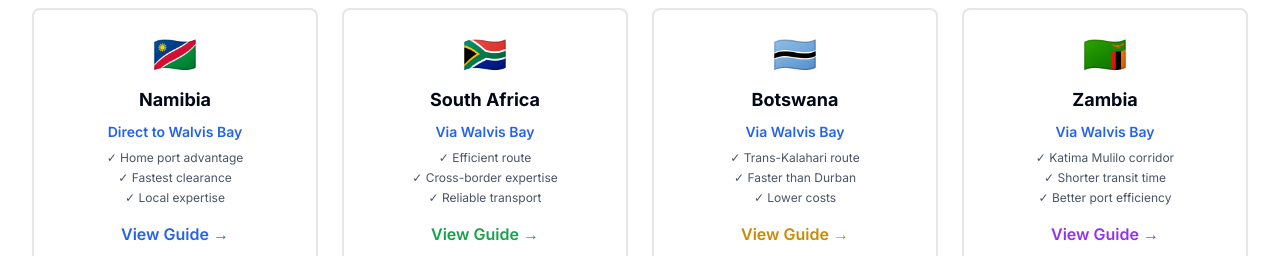
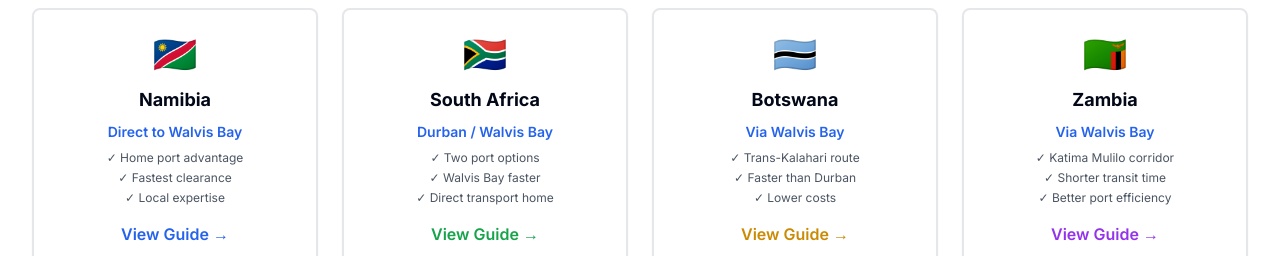
Before and after one commit to Mvula88/calculator, a Next.js app: page / in a window 1280 px wide. Shown: the part 3000-3256 px from the top of the page. Built offline with nearby package versions, Linux system fonts and the light colour scheme; no server answers.

Commit message:
Initial commit - clean structure

```diff
--- a/app/page.tsx
+++ b/app/page.tsx
@@ -402,11 +402,11 @@ export default function HomePage() {
                 <CardContent className="pt-6 text-center">
                   <div className="text-4xl mb-3">🇿🇦</div>
                   <h3 className="font-bold text-lg mb-2">South Africa</h3>
-                  <p className="text-sm font-semibold text-blue-600 mb-2">Via Walvis Bay</p>
+                  <p className="text-sm font-semibold text-blue-600 mb-2">Durban / Walvis Bay</p>
                   <div className="text-xs text-gray-600 space-y-1">
-                    <p>✓ Efficient route</p>
-                    <p>✓ Cross-border expertise</p>
-                    <p>✓ Reliable transport</p>
+                    <p>✓ Two port options</p>
+                    <p>✓ Walvis Bay faster</p>
+                    <p>✓ Direct transport home</p>
                   </div>
                   <div className="mt-4 text-green-600 font-semibold">
                     View Guide →
```
